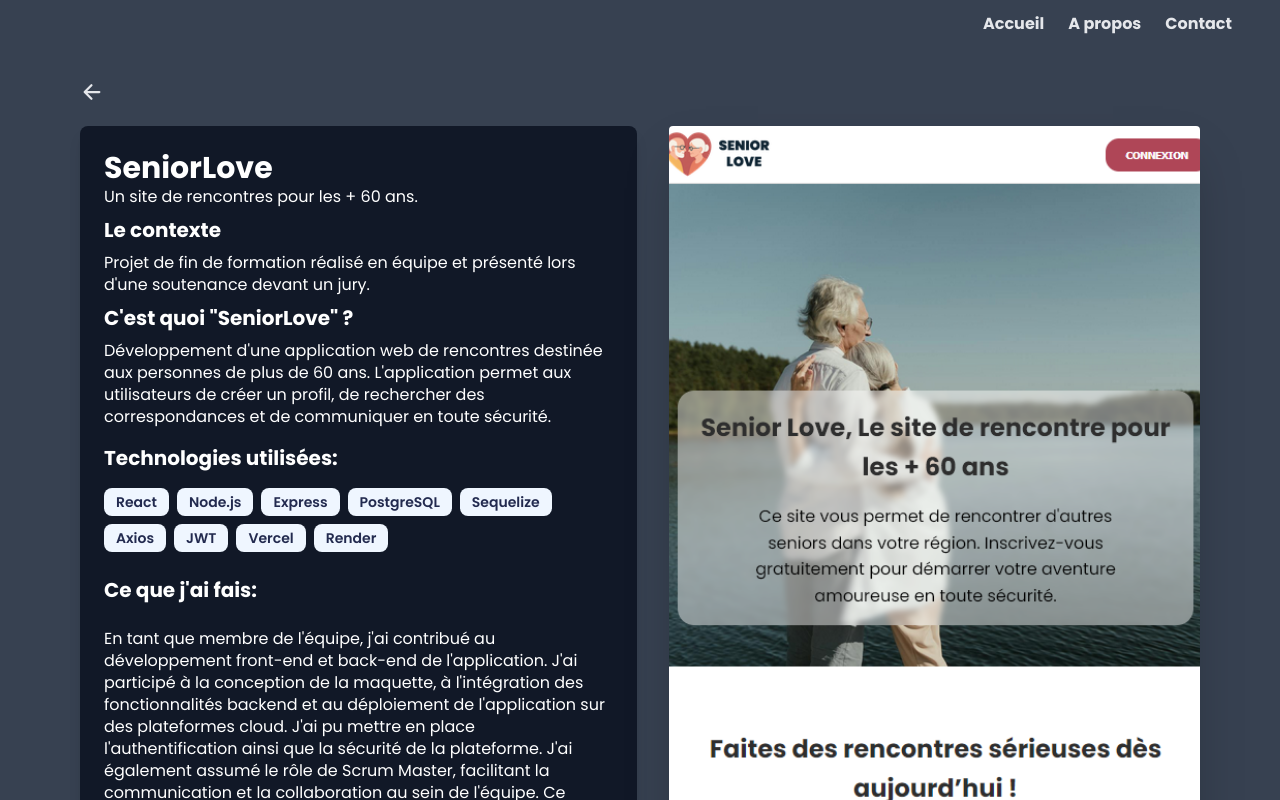
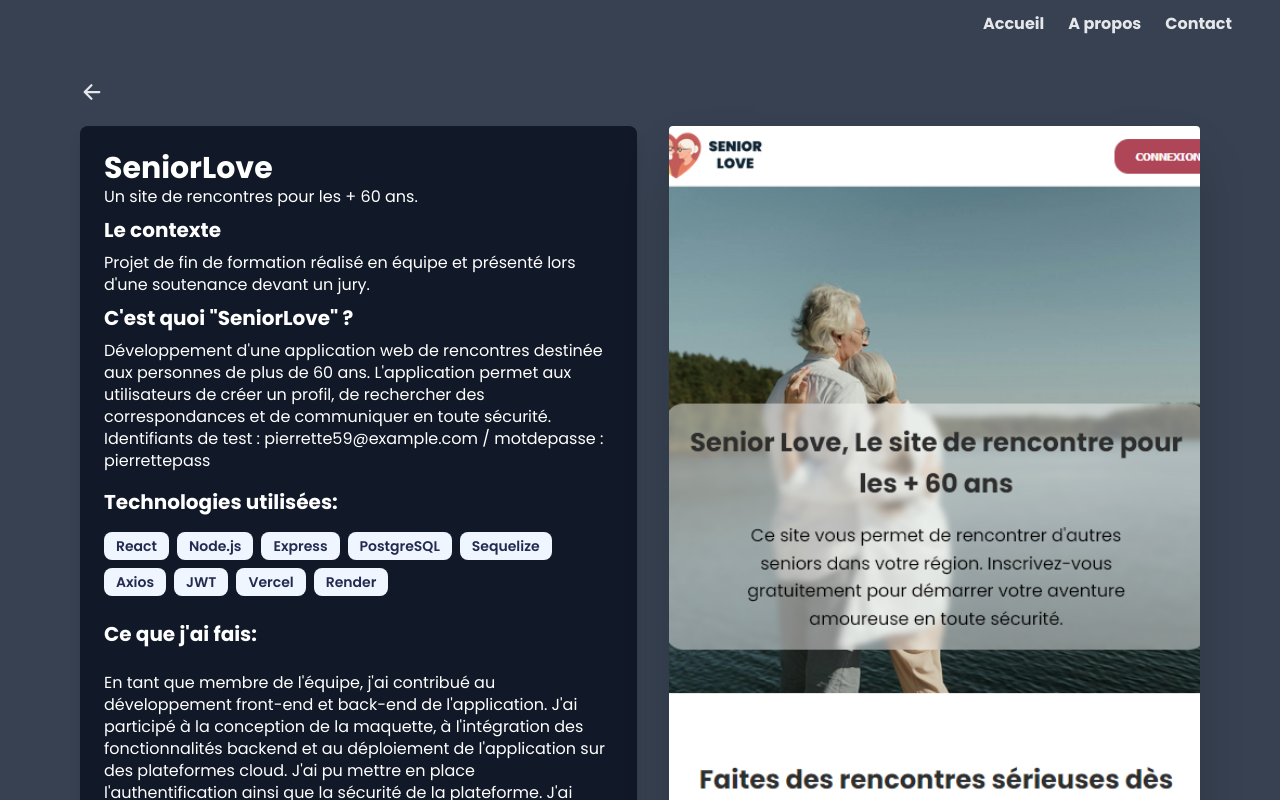
Before and after one commit to EmmanuelleEisele/Portfolio_Emmanuelle_E, a React (Vite) app: page /project/1 in a window 1280 px wide. Shown: the top 800 px of the page. Built offline with nearby package versions, Linux system fonts and the light colour scheme; a web font is replaced by a local one.

Commit message:
id f or senior love added for test

```diff
--- a/src/data/projects.js
+++ b/src/data/projects.js
@@ -4,7 +4,7 @@ export const projectsData = [
     title: "SeniorLove",
     description: "Un site de rencontres pour les + 60 ans.",
     objectif: "Projet de fin de formation réalisé en équipe et présenté lors d'une soutenance devant un jury.",
-    detail: "Développement d'une application web de rencontres destinée aux personnes de plus de 60 ans. L'application permet aux utilisateurs de créer un profil, de rechercher des correspondances et de communiquer en toute sécurité.",
+    detail: "Développement d'une application web de rencontres destinée aux personnes de plus de 60 ans. L'application permet aux utilisateurs de créer un profil, de rechercher des correspondances et de communiquer en toute sécurité. Identifiants de test : pierrette59@example.com / motdepasse : pierrettepass",
     functions: "En tant que membre de l'équipe, j'ai contribué au développement front-end et back-end de l'application. J'ai participé à la conception de la maquette, à l'intégration des fonctionnalités backend et au déploiement de l'application sur des plateformes cloud. J'ai pu mettre en place l'authentification ainsi que la sécurité de la plateforme. J'ai également assumé le rôle de Scrum Master, facilitant la communication et la collaboration au sein de l'équipe. Ce projet m'a permis de développer mes compétences en gestion de projet agile et en travail d'équipe.",
     image: "/images/seniorLove-web.png",
     imageDetail: "/images/seniorLove.png",
```
